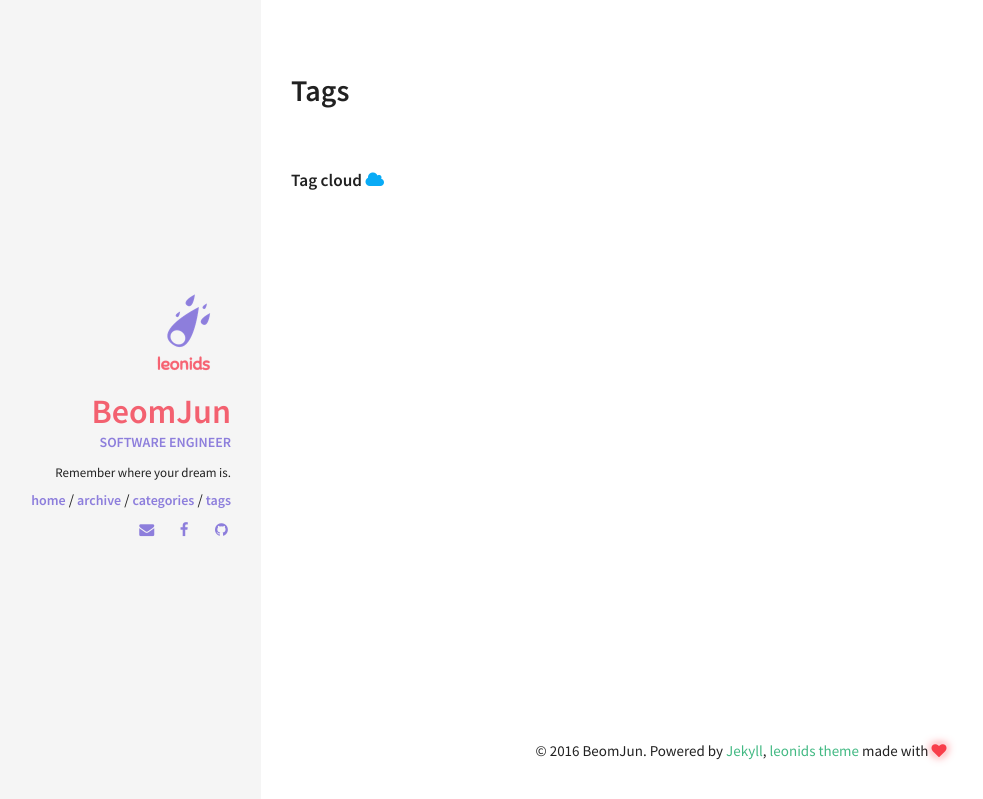
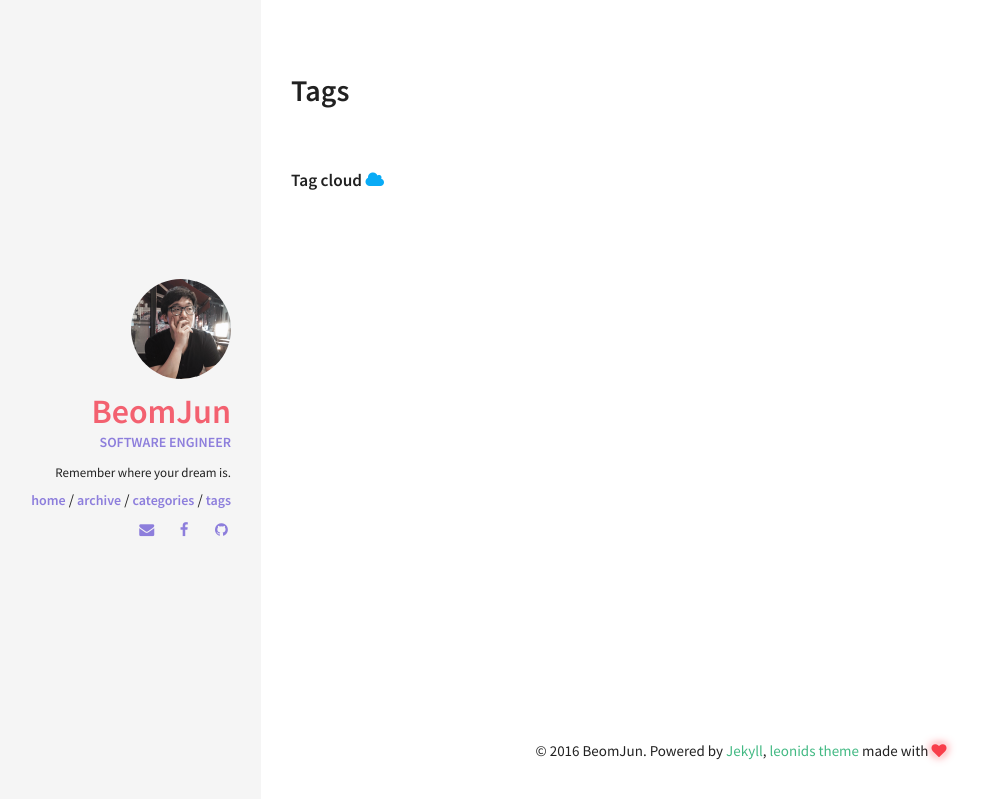
Before and after one commit to Alchemist85K/Alchemist85K.github.io, a Jekyll site: the page built from tags.html, in a window 1280 px wide. Shown: the top 799 px of the page, without its empty margins (59-1042 px from the left). Built offline with Jekyll 4.4.1, drawn with Linux system fonts in a browser that asks for light colours.

Commit message:
change icon

```diff
--- a/_config.yml
+++ b/_config.yml
@@ -34,7 +34,7 @@ kramdown:
 #
 owner:
   name: BeomJun
-  avatar: leonids-logo.png
+  avatar: James.png
   job: "Software Engineer"
   bio: "Remember where your dream is."
   email: "alchemist85k@gmail.com"
```
Also changed, not shown: img/James.png (added), img/avatar.jpg (deleted), img/leonids-logo.png (deleted).
